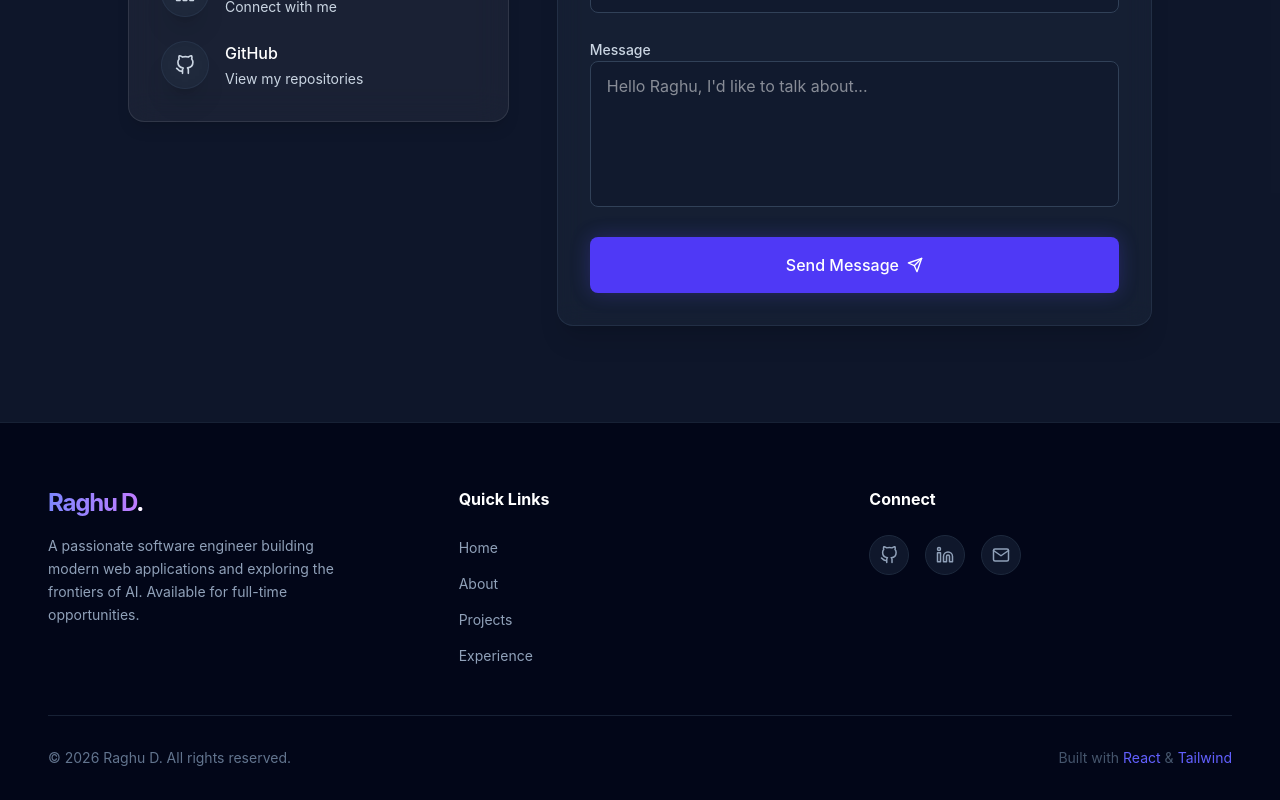
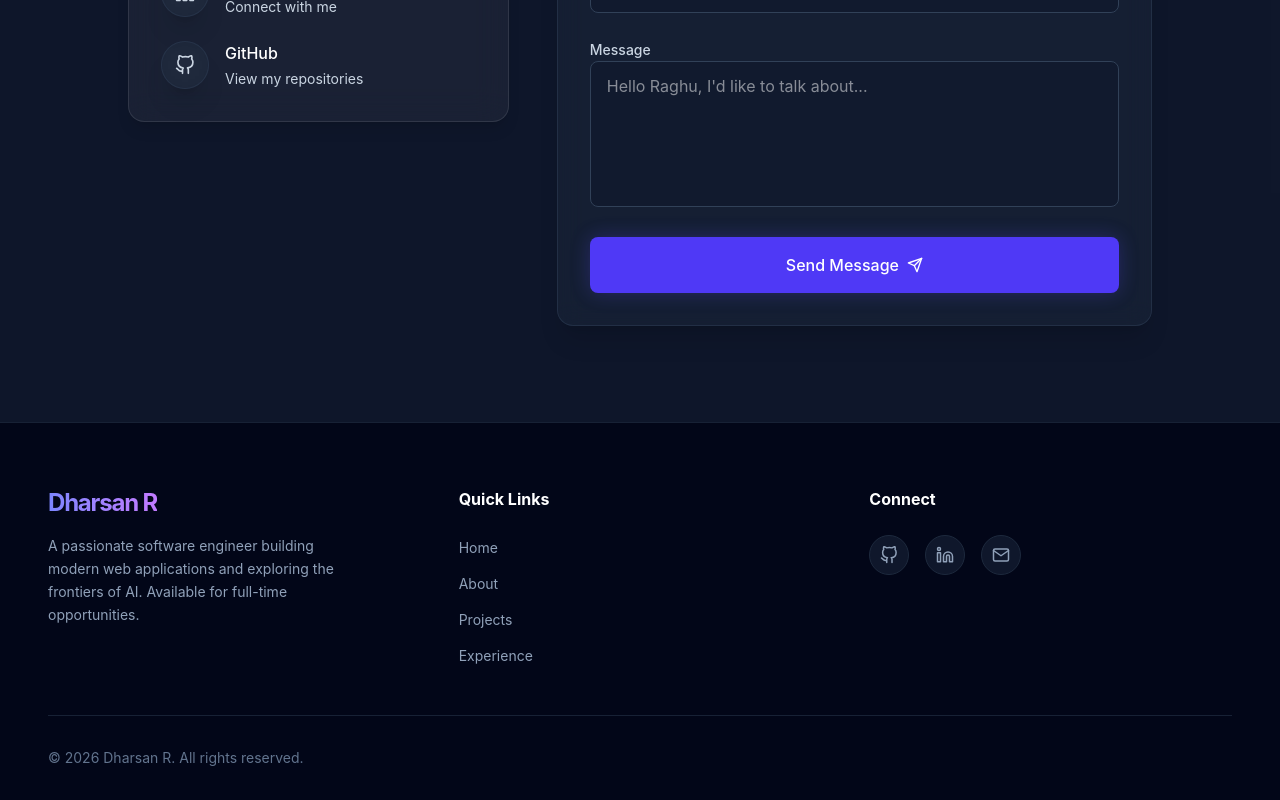
Before and after one commit to Dharsan0810/dharsan-r-portfolio, a React (Vite) app: page / in a window 1280 px wide. Shown: the part 6158-6958 px from the top of the page. Built offline with nearby package versions, Linux system fonts and the light colour scheme.

Commit message:
Update Footer.jsx

```diff
--- a/src/components/Footer.jsx
+++ b/src/components/Footer.jsx
@@ -11,7 +11,7 @@ const Footer = () => {
                     <div className="space-y-4">
                         <h2 className="text-2xl font-bold tracking-tighter">
                             <a href="#home" className="text-gradient">
-                                Raghu D<span className="text-white">.</span>
+                                Dharsan R<span className="text-white"></span>
                             </a>
                         </h2>
                         <p className="text-slate-400 text-sm max-w-xs leading-relaxed">
@@ -41,7 +41,7 @@ const Footer = () => {
                         <h3 className="text-white font-bold mb-6">Connect</h3>
                         <div className="flex gap-4">
                             <a
-                                href="https://github.com"
+                                href="https://github.com/Dharsan0810"
                                 target="_blank"
                                 rel="noreferrer"
                                 className="w-10 h-10 rounded-full bg-slate-900 border border-slate-800 flex items-center justify-center text-slate-400 hover:text-white hover:border-indigo-500 transition-all hover:bg-indigo-500/10"
@@ -50,7 +50,7 @@ const Footer = () => {
                                 <FiGithub size={18} />
                             </a>
                             <a
-                                href="https://linkedin.com"
+                                href="www.linkedin.com/in/dharsan122005"
                                 target="_blank"
                                 rel="noreferrer"
                                 className="w-10 h-10 rounded-full bg-slate-900 border border-slate-800 flex items-center justify-center text-slate-400 hover:text-white hover:border-indigo-500 transition-all hover:bg-indigo-500/10"
@@ -59,7 +59,7 @@ const Footer = () => {
                                 <FiLinkedin size={18} />
                             </a>
                             <a
-                                href="mailto:hello@example.com"
+                                href="mailto:dharsan.r0810@gmail.com"
                                 className="w-10 h-10 rounded-full bg-slate-900 border border-slate-800 flex items-center justify-center text-slate-400 hover:text-white hover:border-indigo-500 transition-all hover:bg-indigo-500/10"
                                 aria-label="Email"
                             >
@@ -71,11 +71,9 @@ const Footer = () => {
 
                 <div className="pt-8 border-t border-slate-800/80 flex flex-col md:flex-row justify-between items-center gap-4">
                     <p className="text-slate-500 text-sm">
-                        &copy; {currentYear} Raghu D. All rights reserved.
+                        &copy; {currentYear} Dharsan R. All rights reserved.
                     </p>
-                    <p className="text-slate-600 text-sm flex items-center gap-1">
-                        Built with <span className="text-indigo-500">React</span> & <span className="text-indigo-500">Tailwind</span>
-                    </p>
+
                 </div>
             </div>
         </footer>
```
